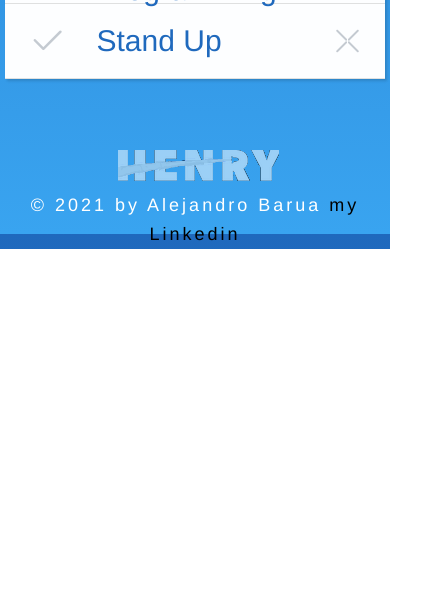
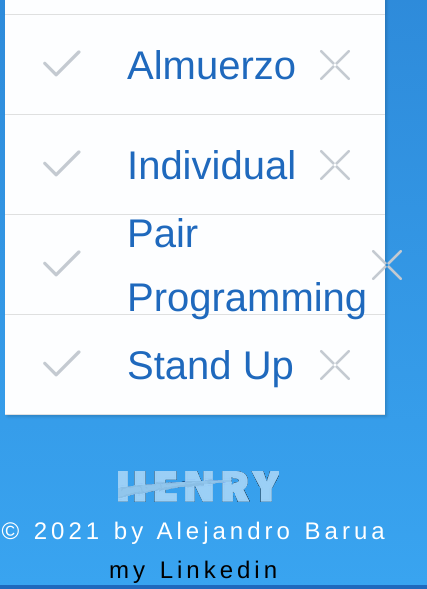
Before and after one commit to alejandroBarua/todoList-henry, a website: page docs/index.html in a window 390 px wide. Shown: the part 798-1387 px from the top of the page, 427 px wide, since content can reach past the window. Before the commit the page ends 1047 px from the top, so only its background shows below. Drawn offline with nearby package versions, Linux system fonts and the light colour scheme.

Commit message:
end responsive}

```diff
--- a/docs/assets/media.css
+++ b/docs/assets/media.css
@@ -1,11 +1,10 @@
 @media screen and (max-width: 740px) {
   html {
-    font-size: 30px;
+    font-size: 40px;
   }
   .container {
     width: 100%;
-    padding: 5px;
-    margin-bottom: 2rem;
+    padding: 50px 5px;
   }
   .wrapper {
     min-height: calc(100% - 3rem);
--- a/docs/index.html
+++ b/docs/index.html
@@ -2,12 +2,14 @@
 
 <head>
     <meta charset="utf-8">
+    <meta name="viewport" content="width=device-width, initial-scale=1.0">
     <title>Todo List</title>
+
     <link rel="shortcut icon" href="./assets/icon.png" type="image/x-icon">
     <link rel="stylesheet" href="./assets/init.css">
     <link rel="stylesheet" href="./assets/style.css">
+    <link rel="stylesheet" href="./assets/media.css">
     <link rel="stylesheet" href="https://cdn.jsdelivr.net/npm/bootstrap-icons@1.7.1/font/bootstrap-icons.css">
-    <link rel="stylesheet" href="./assets/media.css">
 </head>
 
 <body class="gradient">
```
